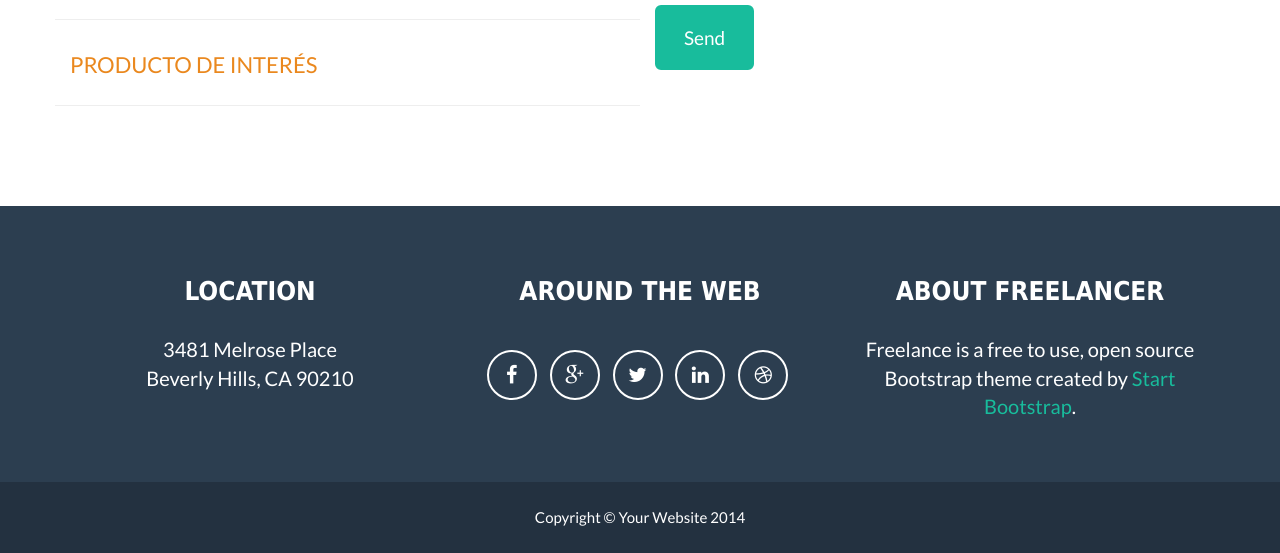
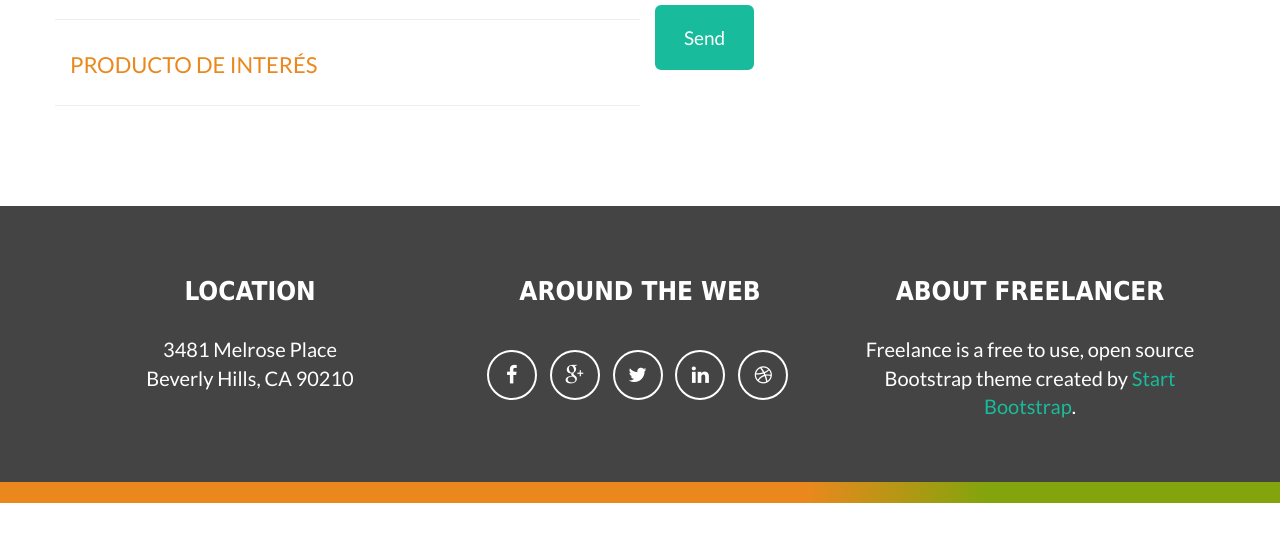
Before and after one commit to ZayraChavez/rmingredientes, a PHP site: page / in a window 1280 px wide. Shown: the part 2648-3201 px from the top of the page. After the commit the page ends 3151 px from the top, so only its background shows below. Run offline with PHP 8.4, Linux system fonts and the light colour scheme; some libraries are stand-ins or nearby versions.

Commit message:
Cambios footer

```diff
--- a/rm-ingredientes/css/freelancer.css
+++ b/rm-ingredientes/css/freelancer.css
@@ -390,7 +390,8 @@ footer h3 {
 
 footer .footer-above {
     padding-top: 50px;
-    background-color: #2c3e50;
+   /* background-color: #2c3e50; Original */
+   background-color: #444444;
 }
 
 footer .footer-col {
@@ -398,8 +399,20 @@ footer .footer-col {
 }
 
 footer .footer-below {
-    padding: 25px 0;
-    background-color: #233140;
+    /*Original*/
+    /*padding: 25px 0;
+    background-color: #233140;*/
+    /*fin original*/
+
+    padding: 10px 0;
+    background: -moz-linear-gradient(359deg, rgba(234,136,30,1) 0%, rgba(234,136,30,1) 63%, rgba(131,164,13,1) 77%, rgba(131,164,13,1) 100%); /* ff3.6+ */
+    background: -webkit-gradient(linear, left top, right top, color-stop(0%, rgba(234,136,30,1)), color-stop(63%, rgba(234,136,30,1)), color-stop(77%, rgba(131,164,13,1)), color-stop(100%, rgba(131,164,13,1))); /* safari4+,chrome */
+    background: -webkit-linear-gradient(359deg, rgba(234,136,30,1) 0%, rgba(234,136,30,1) 63%, rgba(131,164,13,1) 77%, rgba(131,164,13,1) 100%); /* safari5.1+,chrome10+ */
+    background: -o-linear-gradient(359deg, rgba(234,136,30,1) 0%, rgba(234,136,30,1) 63%, rgba(131,164,13,1) 77%, rgba(131,164,13,1) 100%); /* opera 11.10+ */
+    background: -ms-linear-gradient(359deg, rgba(234,136,30,1) 0%, rgba(234,136,30,1) 63%, rgba(131,164,13,1) 77%, rgba(131,164,13,1) 100%); /* ie10+ */
+    background: linear-gradient(91deg, rgba(234,136,30,1) 0%, rgba(234,136,30,1) 63%, rgba(131,164,13,1) 77%, rgba(131,164,13,1) 100%); /* w3c */
+    filter: progid:DXImageTransform.Microsoft.gradient( startColorstr='#EA881E', endColorstr='#83A40D',GradientType=1 ); /* ie6-9 */*/
+
 }
 
 .btn-social {
--- a/rm-ingredientes/index.html
+++ b/rm-ingredientes/index.html
@@ -304,7 +304,7 @@
                 <div class="container">
                     <div class="row">
                         <div class="col-lg-12">
-                            Copyright &copy; Your Website 2014
+
                         </div>
                     </div>
                 </div>
```
